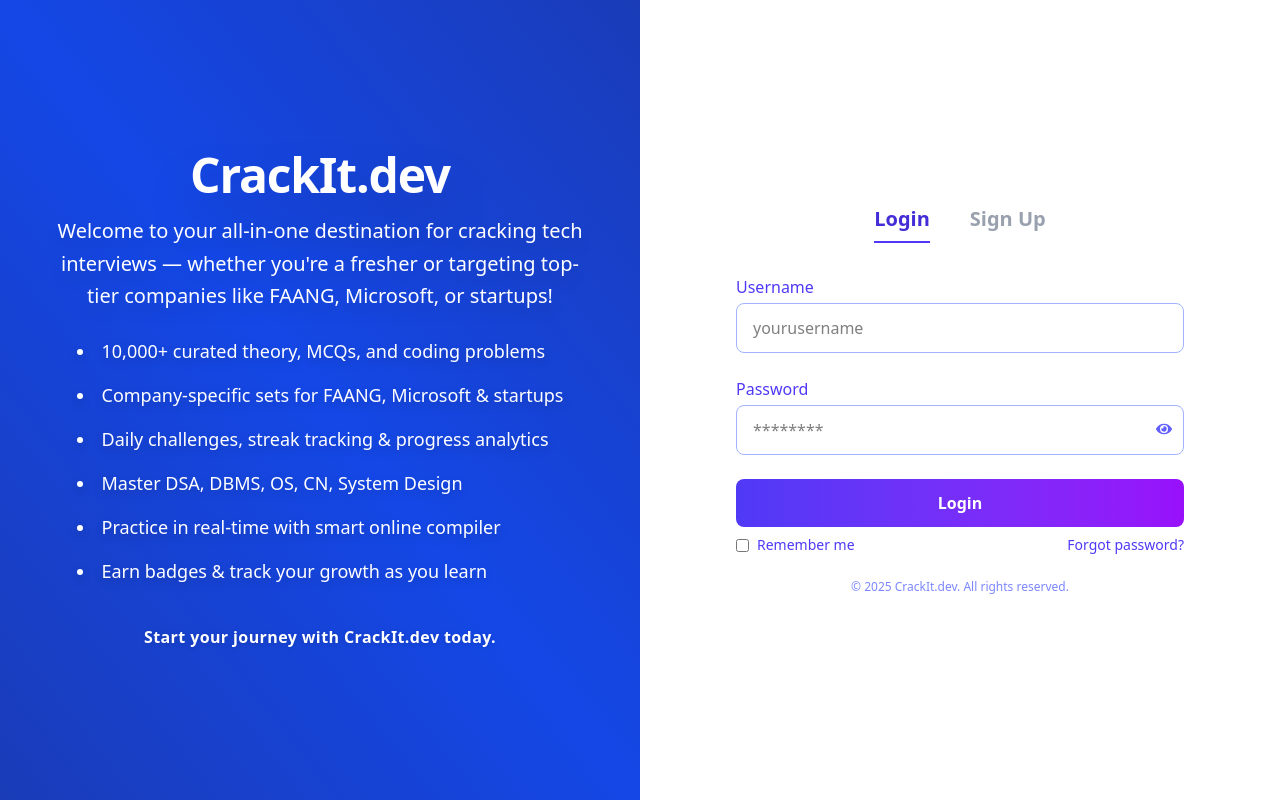
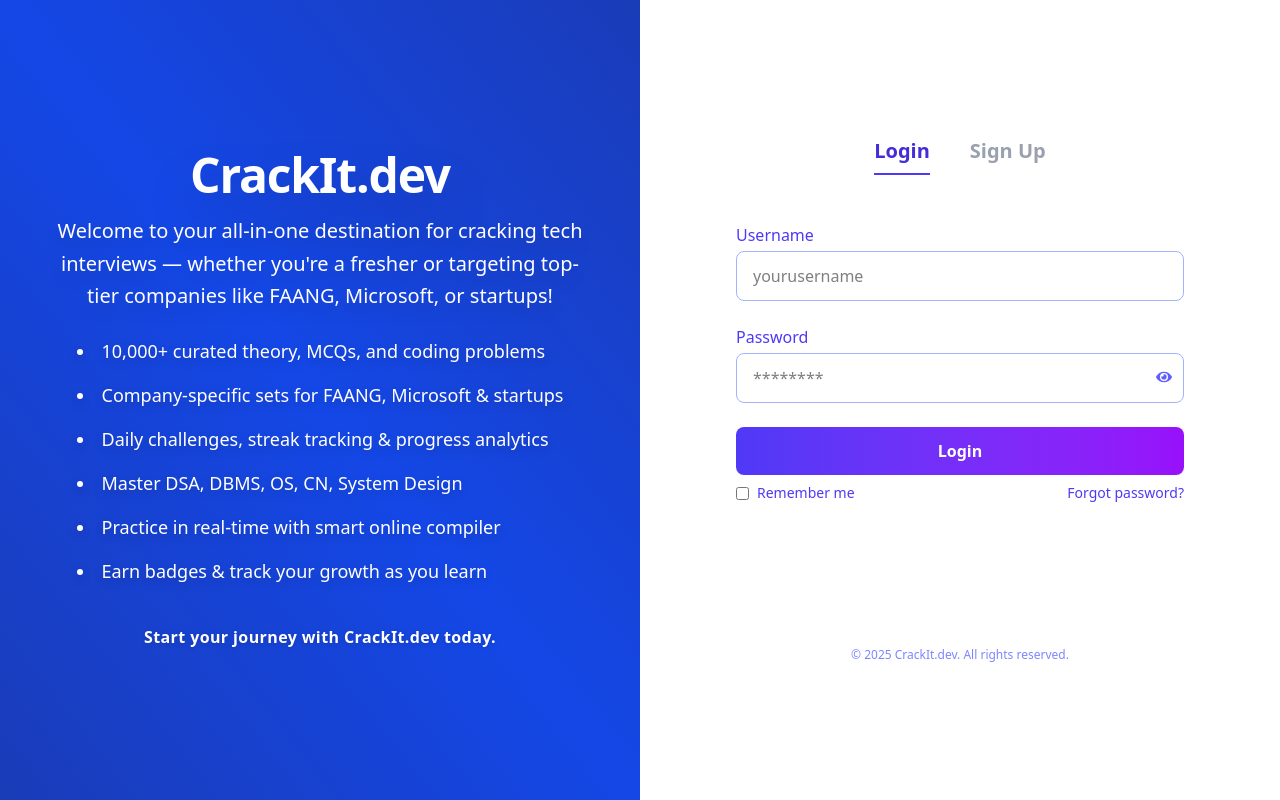
Before and after one commit to Mansi-unge/CrackItDev, a React (Vite) app: page /login in a window 1280 px wide. Built offline with nearby package versions, Linux system fonts and the light colour scheme; no server answers.

Commit message:
Update Login.jsx

```diff
--- a/src/Pages/Login.jsx
+++ b/src/Pages/Login.jsx
@@ -14,7 +14,7 @@
       <SideContent isLogin={auth.activeTab === 'login'} />
 
       <div
-        className={`md:w-1/2 w-full flex flex-col justify-center items-center bg-white px-10 py-16 transition-all duration-700 ease-in-out ${
+        className={`relative md:w-1/2 w-full flex flex-col justify-center items-center bg-white px-10 py-16 transition-all duration-700 ease-in-out ${
           auth.activeTab === 'login' ? 'order-2 md:order-2' : 'order-1 md:order-1'
         }`}
       >
@@ -26,8 +26,15 @@
           />
         )}
 
-        {!auth.showReset && auth.activeTab === 'login' && (
-          <>
+        <div className="relative w-full max-w-md h-[400px] mt-4">
+          {/* Login Form Animation */}
+          <div
+            className={`absolute top-0 left-0 w-full transition-all duration-500 ease-in-out ${
+              !auth.showReset && auth.activeTab === 'login'
+                ? 'opacity-100 translate-x-0'
+                : 'opacity-0 -translate-x-10 pointer-events-none'
+            }`}
+          >
             <LoginForm
               username={auth.username}
               setUsername={auth.setUsername}
@@ -37,7 +44,7 @@
               error={auth.error}
               success={auth.success}
             />
-            <div className="flex items-center justify-between text-sm text-indigo-600 mt-2 w-full max-w-md">
+            <div className="flex items-center justify-between text-sm text-indigo-600 mt-2">
               <label className="flex items-center gap-2">
                 <input type="checkbox" className="accent-indigo-600" />
                 Remember me
@@ -53,10 +60,16 @@
                 Forgot password?
               </button>
             </div>
-          </>
-        )}
+          </div>
 
-        {!auth.showReset && auth.activeTab === 'signup' && (
+          {/* Signup Form Animation */}
+          <div
+            className={`absolute top-0 left-0 w-full transition-all duration-500 ease-in-out ${
+              !auth.showReset && auth.activeTab === 'signup'
+                ? 'opacity-100 translate-x-0'
+                : 'opacity-0 translate-x-10 pointer-events-none'
+            }`}
+          >
             <SignupForm
               username={auth.username}
               setUsername={auth.setUsername}
@@ -70,9 +83,11 @@
               error={auth.error}
               success={auth.success}
             />
-        )}
+          </div>
 
+          {/* Password Reset Form (No animation, shows directly) */}
           {auth.showReset && (
+            <div className="transition-opacity duration-500 ease-in-out opacity-100">
               <PasswordReset
                 resetEmail={auth.resetEmail}
                 setResetEmail={auth.setResetEmail}
@@ -90,7 +105,9 @@
                   auth.resetMessages();
                 }}
               />
+            </div>
           )}
+        </div>
 
         <p className="text-center text-indigo-400 mt-6 text-xs select-none">
           © 2025 CrackIt.dev. All rights reserved.
```
Lines whose indentation alone changed are shown as unchanged.
